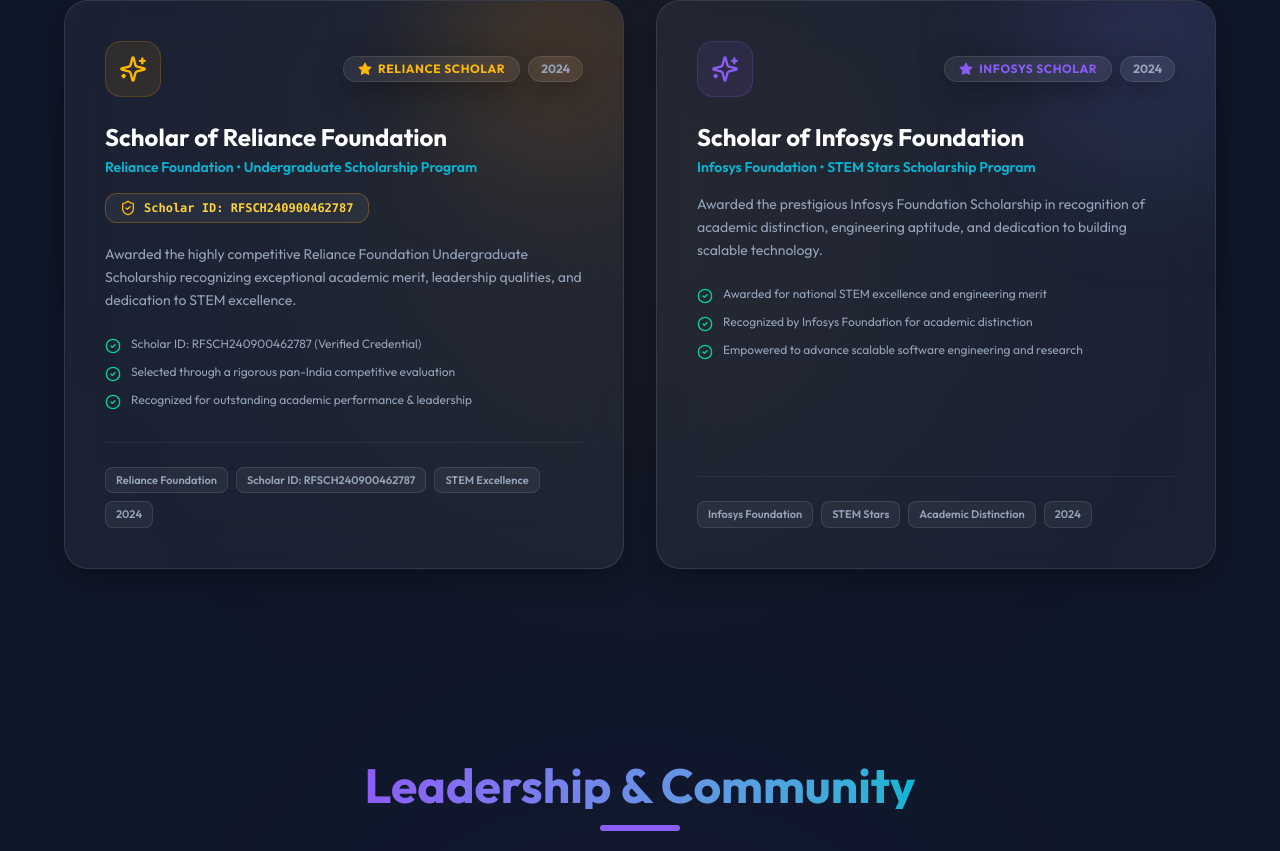
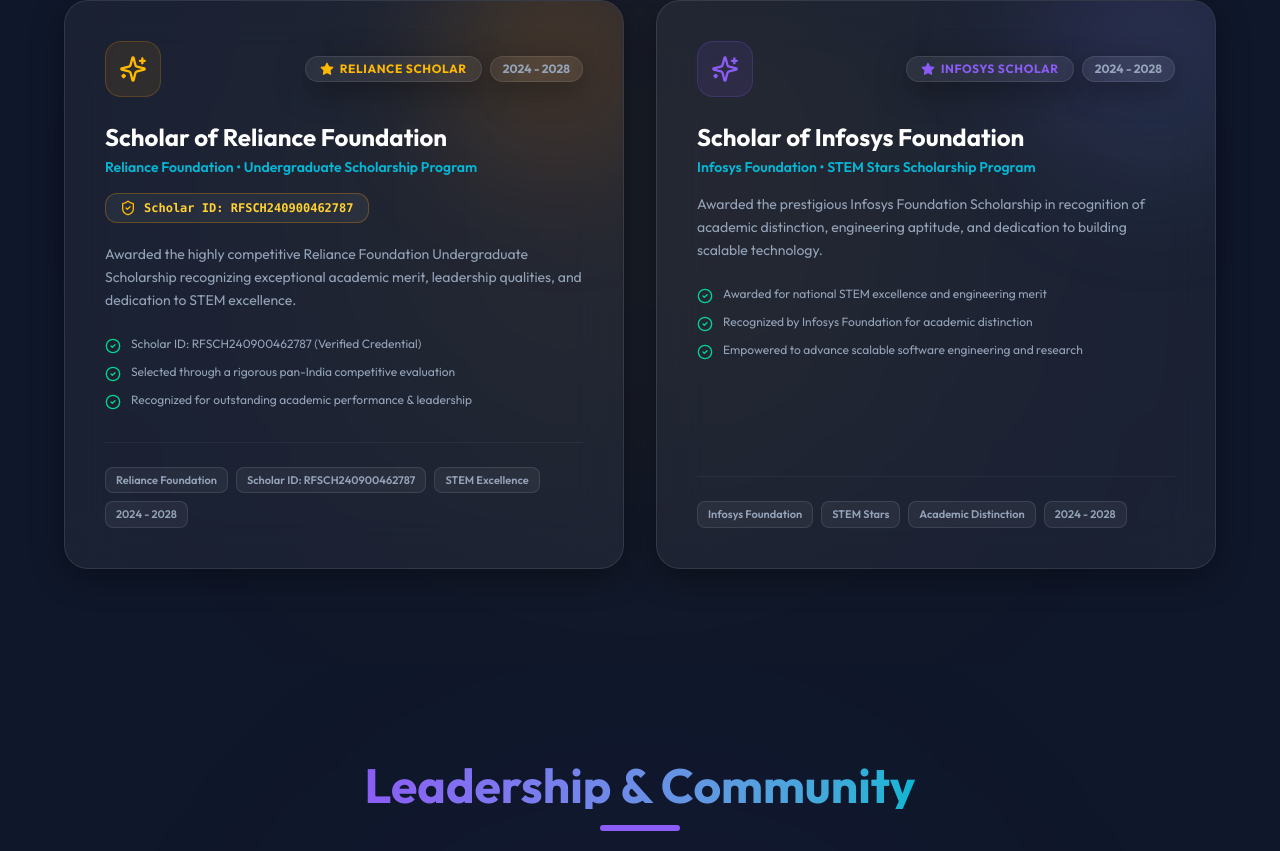
Before and after one commit to siribeesu/siribeesu-portfolio, a React (Vite) app: page / in a window 1280 px wide. Shown: the part 4601-5452 px from the top of the page. Built offline with nearby package versions, Linux system fonts and the light colour scheme.

Commit message:
Update tenure to 2024-2028 for both Reliance and Infosys Foundation scholarships

```diff
--- a/src/components/Certifications.jsx
+++ b/src/components/Certifications.jsx
@@ -8,7 +8,7 @@ const Certifications = () => {
             title: "Scholar of Reliance Foundation",
             issuer: "Reliance Foundation",
             program: "Undergraduate Scholarship Program",
-            year: "2024",
+            year: "2024 - 2028",
             scholarId: "RFSCH240900462787",
             badge: "Reliance Scholar",
             description: "Awarded the highly competitive Reliance Foundation Undergraduate Scholarship recognizing exceptional academic merit, leadership qualities, and dedication to STEM excellence.",
@@ -17,7 +17,7 @@ const Certifications = () => {
                 "Selected through a rigorous pan-India competitive evaluation",
                 "Recognized for outstanding academic performance & leadership"
             ],
-            tags: ["Reliance Foundation", "Scholar ID: RFSCH240900462787", "STEM Excellence", "2024"],
+            tags: ["Reliance Foundation", "Scholar ID: RFSCH240900462787", "STEM Excellence", "2024 - 2028"],
             borderColor: "border-amber-500/30 hover:border-amber-400/70",
             badgeColor: "text-amber-400 border-amber-500/30 bg-amber-500/10",
             iconColor: "text-amber-400 bg-amber-500/10 border-amber-500/20",
@@ -27,7 +27,7 @@ const Certifications = () => {
             title: "Scholar of Infosys Foundation",
             issuer: "Infosys Foundation",
             program: "STEM Stars Scholarship Program",
-            year: "2024",
+            year: "2024 - 2028",
             scholarId: null,
             badge: "Infosys Scholar",
             description: "Awarded the prestigious Infosys Foundation Scholarship in recognition of academic distinction, engineering aptitude, and dedication to building scalable technology.",
@@ -36,7 +36,7 @@ const Certifications = () => {
                 "Recognized by Infosys Foundation for academic distinction",
                 "Empowered to advance scalable software engineering and research"
             ],
-            tags: ["Infosys Foundation", "STEM Stars", "Academic Distinction", "2024"],
+            tags: ["Infosys Foundation", "STEM Stars", "Academic Distinction", "2024 - 2028"],
             borderColor: "border-primary/30 hover:border-primary/70",
             badgeColor: "text-primary border-primary/30 bg-primary/10",
             iconColor: "text-primary bg-primary/10 border-primary/20",
```
